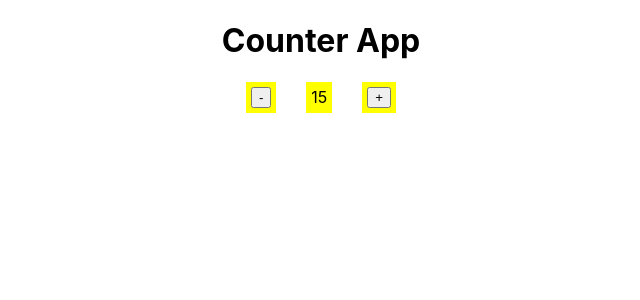
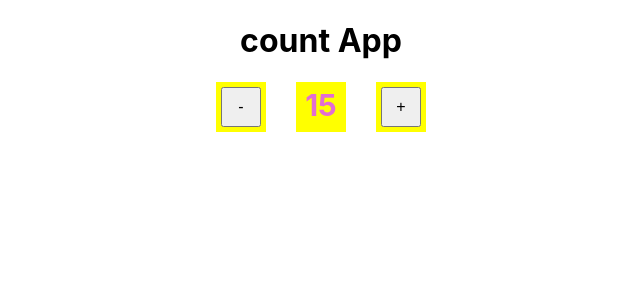
Before and after one commit to uzeehan/counter-app, a React (Create React App) app: page / in a window 1280 px wide. Shown: the top 300 px of the page, without its empty margins (319-959 px from the left). Built offline with nearby package versions, Linux system fonts and the light colour scheme.

Commit message:
updated variable name and polished the design

```diff
--- a/src/App.scss
+++ b/src/App.scss
@@ -27,6 +27,22 @@ body {
     background: yellow;
     display: inline-flex;
     align-content: center;
+    width: 40px;
+    height: 40px;
+
+    p {
+      text-align: center;
+      font-size: 30px;
+      margin: 0 auto;
+      font-weight: bold;
+      color: #e26dd3;
+    }
+
+    button {
+      font-size: unset;
+      width: 40px;
+      height: 40px;
+    }
   }
 
 }
--- a/src/components/Counter.js
+++ b/src/components/Counter.js
@@ -1,25 +1,25 @@
 import React, { Fragment } from 'react';
 
-class Counter extends React.Component {
+class count extends React.Component {
 
     constructor(probs) {
         super(probs);
 
         this.state = {
-            counter: 15
+            count: 15
         }
     }
 
     onClickPlusBtn = () => {
         this.setState({
-            counter: this.state.counter + 1
+            count: this.state.count + 1
         })
         console.log('clicked btn +');
     }
 
     onClickMinusBtn = () => {
         this.setState({
-            counter: this.state.counter - 1
+            count: this.state.count - 1
         })
         console.log('clicked btn -');
     }
@@ -27,11 +27,11 @@ class Counter extends React.Component {
     render () {
         return (
             <div className="page-container">
-                <h1>Counter App</h1>
+                <h1>count App</h1>
 
                 <ul>
                     <li><button name="minusBtn" onClick={this.onClickMinusBtn}>-</button></li>
-                    <li>{ this.state.counter }</li>
+                    <li><p>{ this.state.count }</p></li>
                     <li><button name="plusBtn" onClick={this.onClickPlusBtn}>+</button></li>
                 </ul>
             </div>
@@ -39,4 +39,4 @@ class Counter extends React.Component {
     }
 }
 
-export default Counter;
+export default count;
```
